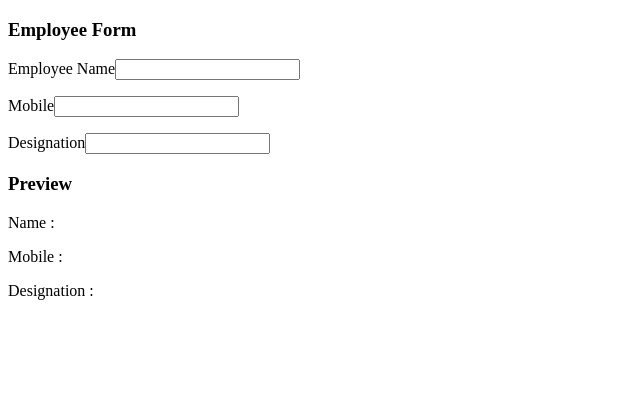
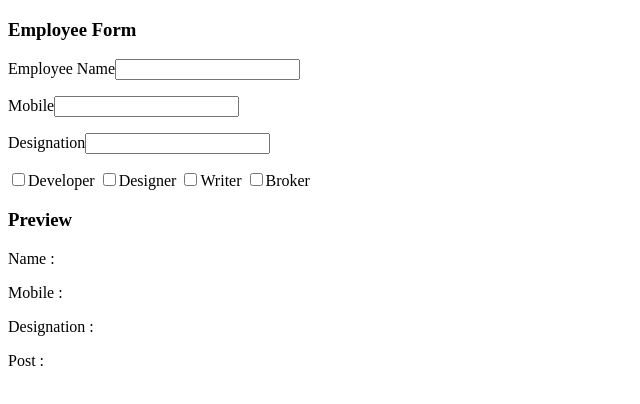
Before and after one commit to MehediHasanEmon21/vue-cli, a Vue app: page / in a window 1280 px wide. Shown: the top 404 px of the page, without its empty margins (0-640 px from the left). Built offline with nearby package versions, Linux system fonts and the light colour scheme.

Commit message:
checkbox binding

```diff
--- a/src/components/Employee.vue
+++ b/src/components/Employee.vue
@@ -19,11 +19,23 @@
             <input type="text" v-model.lazy="employee.designation">
         </p>
 
+        <p>
+            <input type="checkbox" value="Developer" v-model="employee.posts">Developer
+            <input type="checkbox" value="Designer" v-model="employee.posts">Designer
+            <input type="checkbox" value="Writer" v-model="employee.posts">Writer
+            <input type="checkbox" value="Broker" v-model="employee.posts">Broker
+        </p>
+
         <h3>Preview</h3>
 
         <p>Name : {{employee.name}}</p>
         <p>Mobile  : {{employee.mobile}}</p>
         <p>Designation : {{employee.designation}}</p>
+        <p>Post :
+            <ul>
+                <li v-for="post in employee.posts" :key="post.index">{{ post }}</li>
+            </ul>
+        </p>
 
     </div>
 
@@ -43,6 +55,7 @@ export default {
                 name: '',
                 mobile: '',
                 designation: '',
+                posts: []
             }
         }
     },
```
